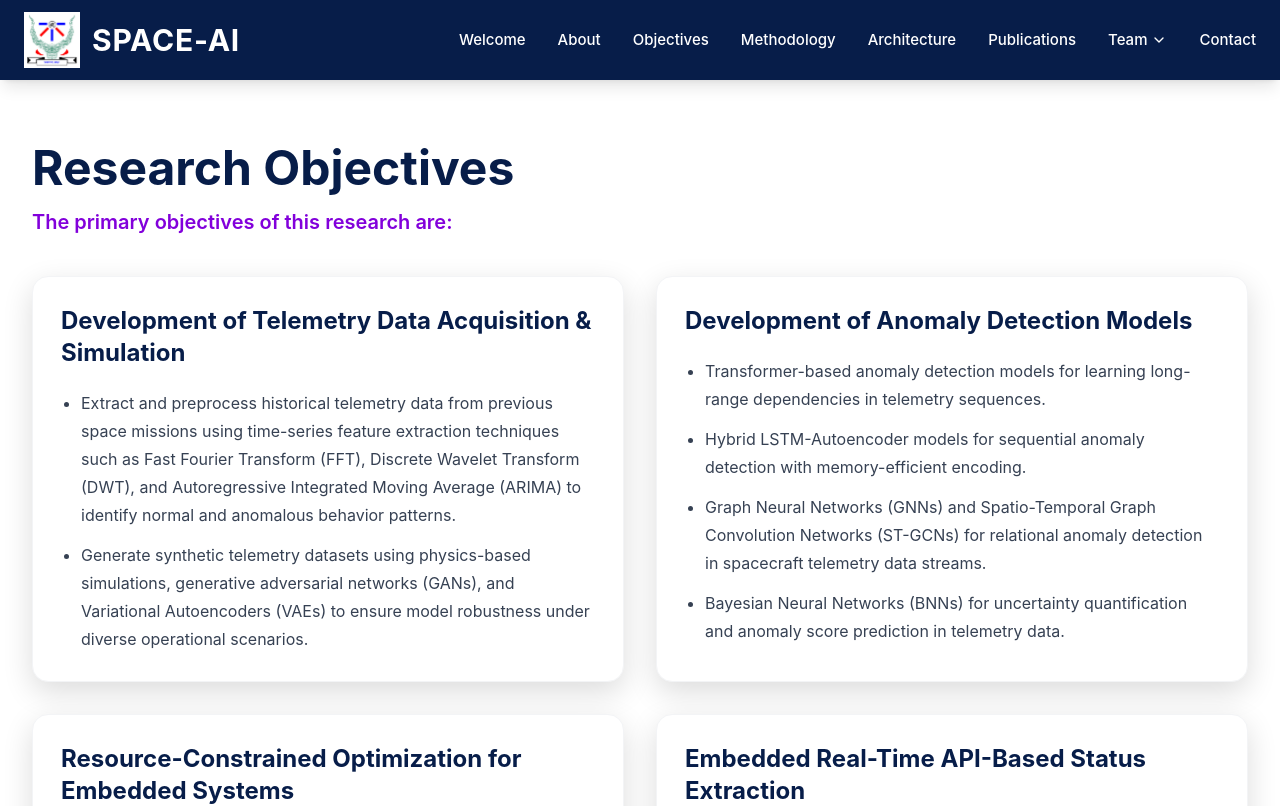
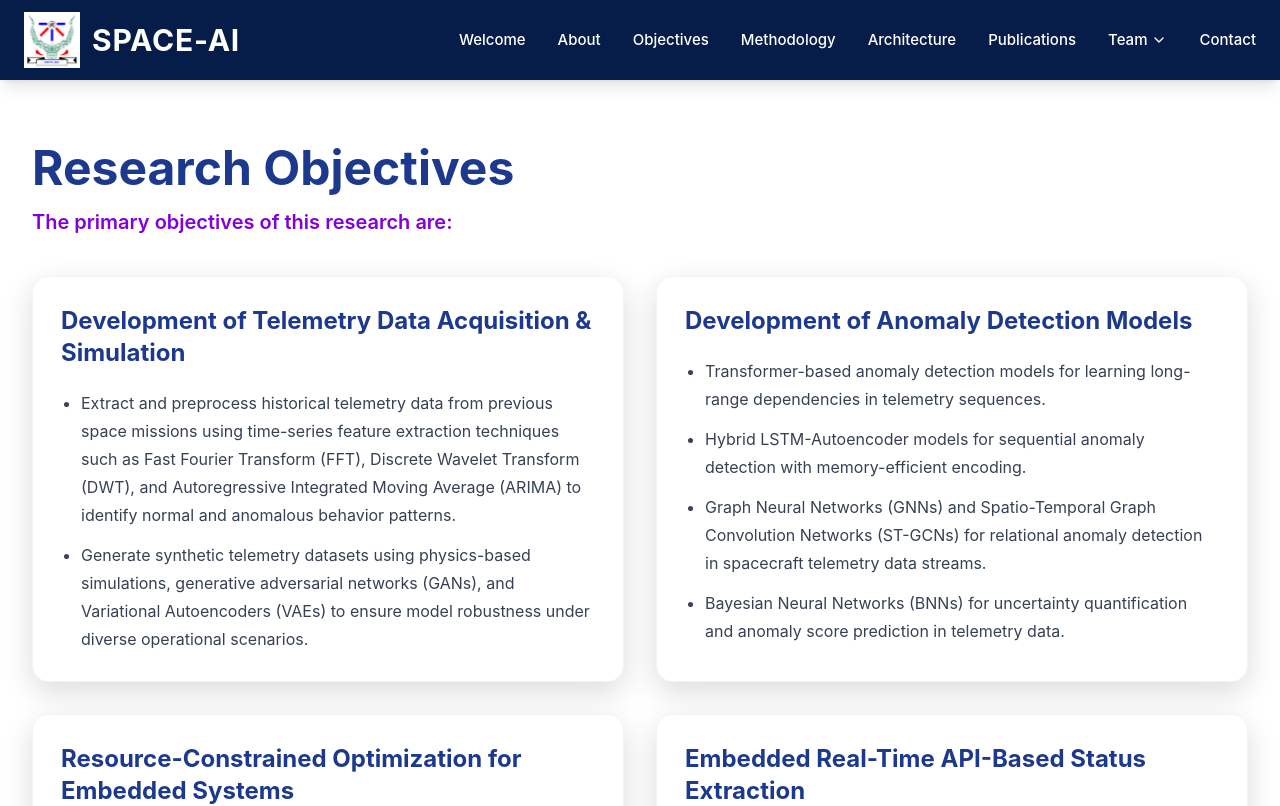
Before and after one commit to MohitChaurasiya1/Space-ai, a React (Vite) app: page /objectives in a window 1280 px wide. Shown: the top 806 px of the page. Built offline with nearby package versions, Linux system fonts and the light colour scheme.

Commit message:
change text color in architecture,methodology,objectives pages

```diff
--- a/src/pages/Architecture.jsx
+++ b/src/pages/Architecture.jsx
@@ -11,7 +11,7 @@ function Architecture() {
               System Architecture
             </h1>
 
-            <h2 className="text-2xl md:text-3xl font-semibold text-purple-700 mb-8">
+            <h2 className="text-2xl md:text-3xl font-semibold text-blue-900 mb-8">
               Integrated AI-Based Fault Classification and Health Monitoring
             </h2>
 
@@ -84,7 +84,7 @@ function Architecture() {
               System Architecture - AI Pipelines
             </h1>
 
-            <h2 className="text-2xl md:text-3xl font-semibold text-purple-700 mb-8">
+            <h2 className="text-2xl md:text-3xl font-semibold text-blue-900 mb-8">
               Approach
             </h2>
 
--- a/src/pages/Methodology.jsx
+++ b/src/pages/Methodology.jsx
@@ -68,7 +68,7 @@ function Methodology() {
               key={index}
               className="bg-white border-l-4 border-[#071d49] rounded-2xl p-7 shadow-[0_10px_30px_rgba(0,0,0,0.14)]"
             >
-              <h2 className="text-2xl font-bold text-[#071d49] mb-4">
+              <h2 className="text-2xl font-bold  text-blue-900 mb-4">
                 {phase.title}
               </h2>
 
@@ -109,7 +109,7 @@ function Methodology() {
                 key={index}
                 className="bg-white rounded-2xl p-7 shadow-[0_10px_30px_rgba(0,0,0,0.15)]"
               >
-                <h3 className="text-2xl font-bold text-purple-700 mb-5">
+                <h3 className="text-2xl font-bold text-blue-900 mb-5">
                   {item.title}
                 </h3>
 
--- a/src/pages/Objectives.jsx
+++ b/src/pages/Objectives.jsx
@@ -58,7 +58,7 @@ function Objectives() {
   return (
     <section className="bg-white py-16">
       <div className="max-w-7xl mx-auto px-4 md:px-8">
-        <h1 className="text-4xl md:text-5xl font-bold text-[#071d49] mb-4">
+        <h1 className="text-4xl md:text-5xl font-bold  text-blue-900 mb-4">
           Research Objectives
         </h1>
 
@@ -72,7 +72,7 @@ function Objectives() {
               key={index}
               className="bg-white rounded-2xl p-7 border border-gray-100 shadow-[0_10px_30px_rgba(0,0,0,0.14)] hover:shadow-[0_18px_45px_rgba(0,0,0,0.22)] transition-all duration-300"
             >
-              <h2 className="text-2xl font-bold text-[#071d49] mb-5">
+              <h2 className="text-2xl font-bold  text-blue-900 mb-5">
                 {item.title}
               </h2>
 
```
